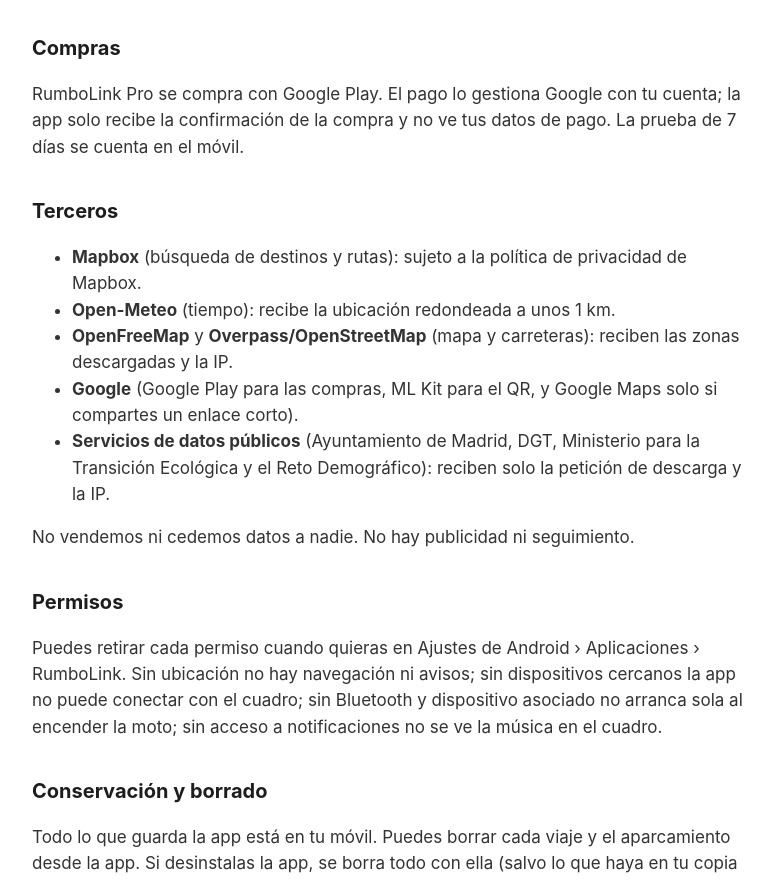
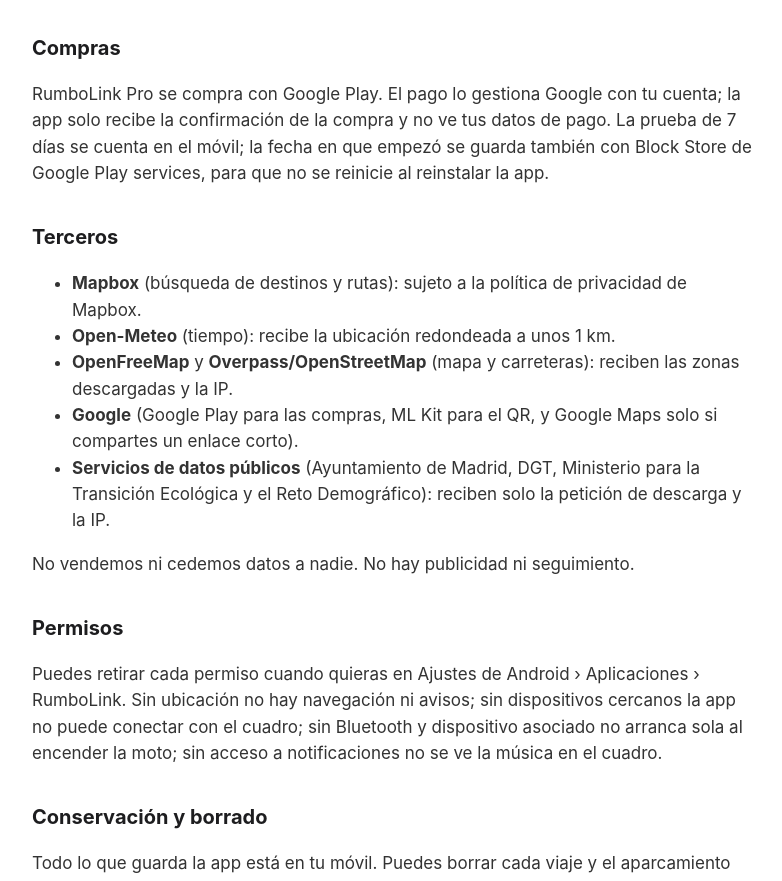
Before and after one commit to ivalenzuelan/rumbolink, a plain HTML site: page privacidad/android/index.html in a window 1280 px wide. Shown: the part 1719-2600 px from the top of the page, without its empty margins (248-1030 px from the left). Drawn offline with Linux system fonts and the light colour scheme.

Commit message:
Privacidad Android: la fecha de la prueba se guarda también con Block Store
Co-Authored-By: Claude Opus 5.5 <noreply@anthropic.com>

```diff
--- a/privacidad/android/index.html
+++ b/privacidad/android/index.html
@@ -97,7 +97,9 @@ carburantes del Ministerio) <strong>sin enviar tu ubicación</strong>: los radar
 para la provincia en la que estás.</p>
 <h2>Compras</h2>
 <p>RumboLink Pro se compra con Google Play. El pago lo gestiona Google con tu cuenta; la app solo recibe la
-confirmación de la compra y no ve tus datos de pago. La prueba de 7 días se cuenta en el móvil.</p>
+confirmación de la compra y no ve tus datos de pago. La prueba de 7 días se cuenta en el móvil;
+la fecha en que empezó se guarda también con Block Store de Google Play services, para que no se reinicie
+al reinstalar la app.</p>
 <h2>Terceros</h2>
 <ul>
 <li><strong>Mapbox</strong> (búsqueda de destinos y rutas): sujeto a la política de privacidad de Mapbox.</li>
```
